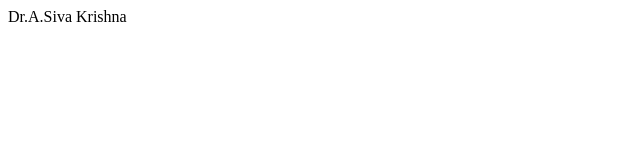
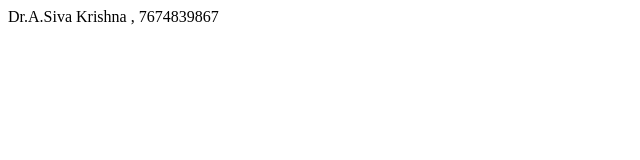
Before and after one commit to Sivakrishna777/24-07-25, a plain HTML site: page index.html in a window 1280 px wide. Shown: the whole page, without its empty margins (0-640 px from the left). Drawn offline with Linux system fonts and the light colour scheme.

Commit message:
Updated in branch1

```diff
--- a/index.html
+++ b/index.html
@@ -1 +1 @@
-<p> Dr.A.Siva Krishna</p>
+<p> Dr.A.Siva Krishna , 7674839867</p>
```
